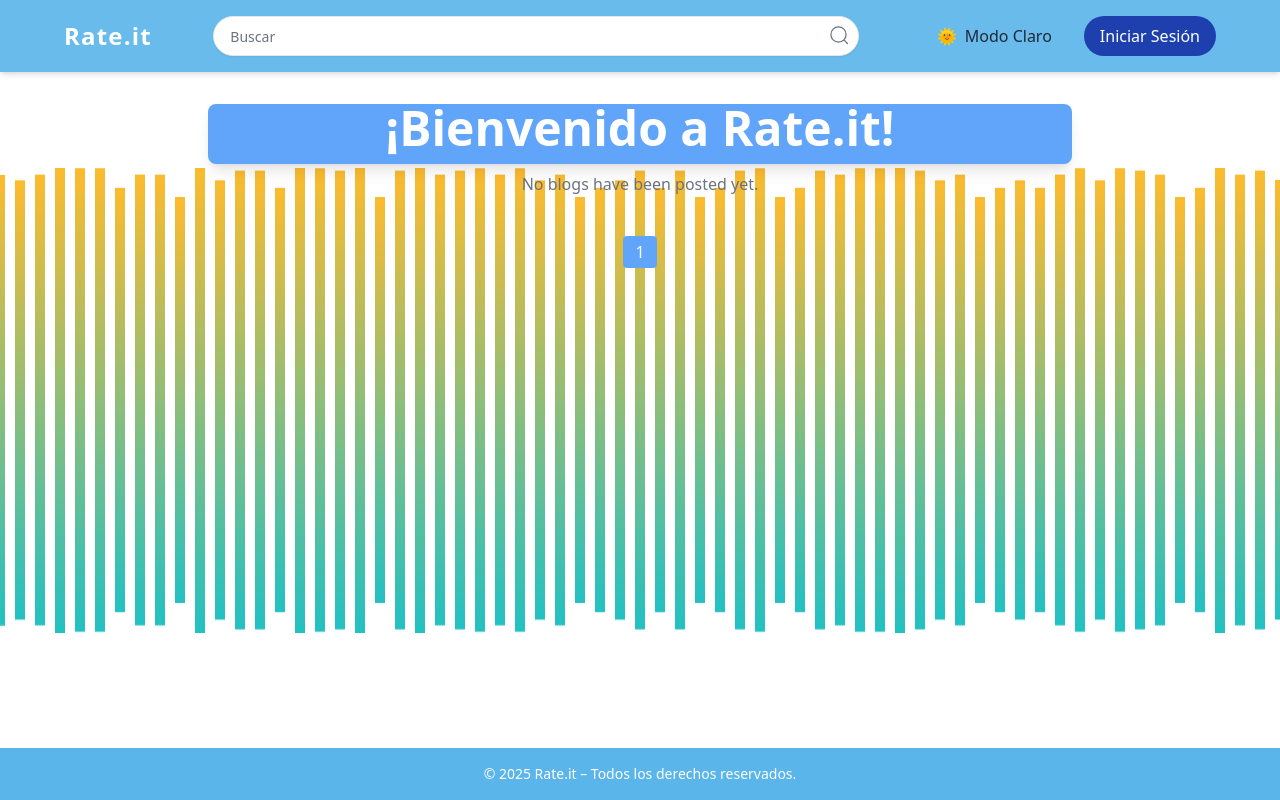
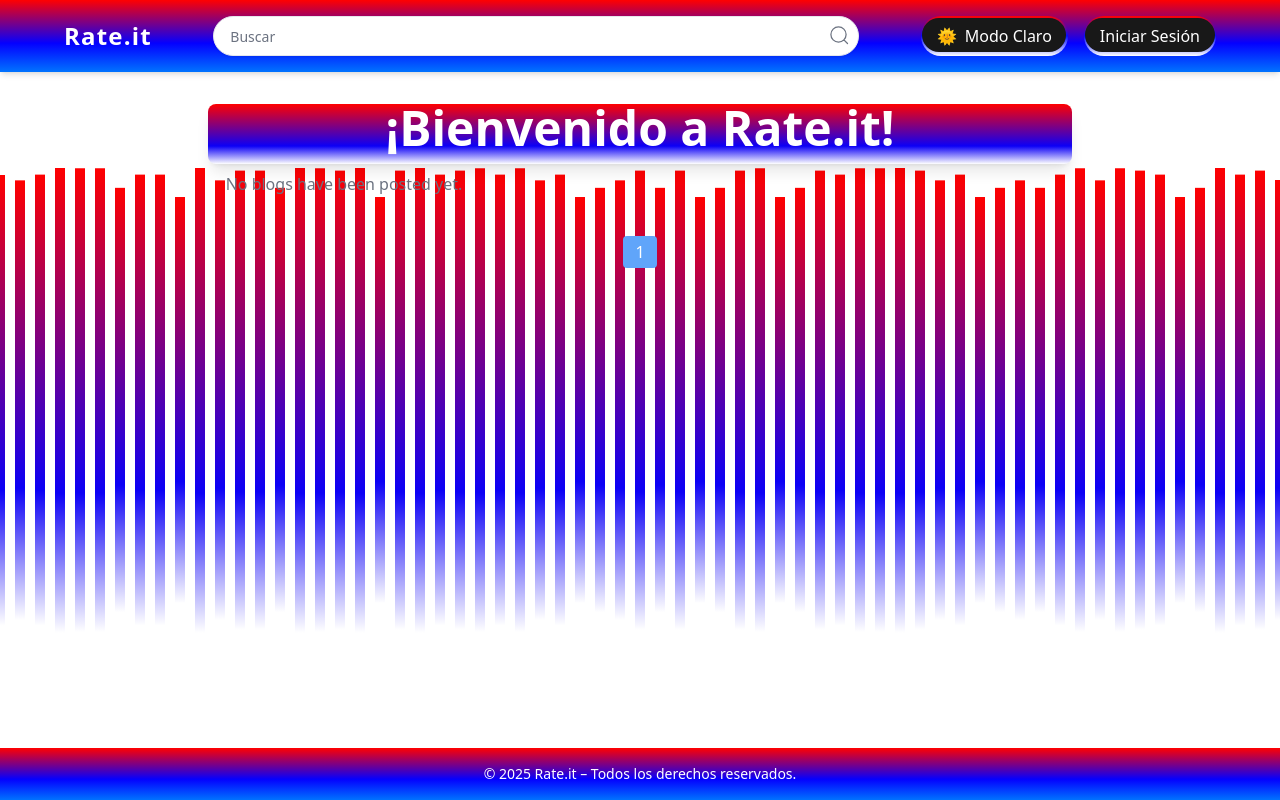
Before and after one commit to brustlinket12/software7, a Django app: page / in a window 1280 px wide. Run offline with Django 5.2, Linux system fonts and the light colour scheme; data that the repository does not hold is empty; some libraries are stand-ins or nearby versions.

Commit message:
Avances del diseño
Avances del diseño antes de pasar a siguientes secciones.

```diff
--- a/blogproject/blogproject/blogapp/static/blogapp/css/style.css
+++ b/blogproject/blogproject/blogapp/static/blogapp/css/style.css
@@ -3,29 +3,33 @@
       :root {
         /* --bg-color:rgba(255, 255, 255, 0.51); */
         --text-color: #222;
-        --header-bg-light: rgba(90, 181, 234, 0.91);
+        transition: opacity 0.6s ease, transform 0.6s ease;
+        /* --header-bg-light: rgba(90, 181, 234, 0.91); */
       }
 
       .dark {
         /* --bg-color:rgba(85, 5, 8, 0.86); */
         --text-color: #fff;
-        --header-bg-dark: #1a1a1a;
+        transition: opacity 0.6s ease, transform 0.6s ease;
+        /* --header-bg-dark: #1a1a1a; */
       }
 
       .dark body {
-        background: #FCB045;
-        background: radial-gradient(circle,rgba(252, 176, 69, 1) 0%, rgba(225, 22, 36, 1) 25%, rgba(119, 22, 31, 1) 75%, rgba(26, 22, 26, 1) 100%);
-
+        background: #1A161A;
+        background: linear-gradient(0deg,rgba(26, 22, 26, 1) 0%, rgba(181, 46, 43, 1) 25%, rgba(26, 22, 26, 1) 50%, rgba(181, 46, 43, 1) 75%, rgba(26, 22, 26, 1) 100%);
         color: var(--text-color);
+        transition: opacity 0.6s ease, transform 0.6s ease;
       }
 
       body {
-        background: white;
-        color: var(--text-color);
+       background: #ffffff;
+       transition: opacity 0.6s ease, transform 0.6s ease;
       }
 
       header, nav, footer {
-        background-color: var(--header-bg-light);
+        background: #0073ff;
+        background: linear-gradient(0deg,rgba(0, 115, 255, 1) 0%, rgba(4, 0, 255, 1) 40%, rgb(255, 0, 0) 100%);
+        transition: opacity 0.6s ease, transform 0.6s ease;
       }
 
       /*{
@@ -113,17 +121,135 @@
   }
 
 
+/* Style para botones principales */
+
+  .custombutton{
+    overflow: hidden;
+    position: relative;
+    z-index: 2;
+    background: #ffffff;
+    background: linear-gradient(0deg,rgba(255, 255, 255, 1) 0%, rgba(0, 13, 255, 1) 50%, rgba(255, 0, 0, 1) 100%);
+    border-radius: 30px;
+  }
+
+    .custombutton::before {
+      content: "";
+      position: absolute;
+      left: 0;
+      bottom: 0;
+      width: 0px;
+      height: 100%;
+      background: #ffffff;
+      background: linear-gradient(0deg,rgba(255, 255, 255, 1) 0%, rgba(0, 13, 255, 1) 50%, rgba(255, 0, 0, 1) 100%);
+      transform: rotate(0deg);
+      opacity: 0;
+      transition: all 0.5s cubic-bezier(0.23, 1, 0.320, 1);
+      pointer-events: none;
+      z-index: -1;
+    }
+
+    @keyframes sweep {
+      0% {
+        transform: rotate(0deg) translateX(-100%);
+      }
+      100% {
+        transform: rotate(0deg) translateX(100%);
+      }
+    }
+
+    .custombutton:hover::before {
+      width: 100%;
+      opacity: 1;
+    }
+
+    .custombutton::after {
+      content: '';
+      background-color: #181818;
+      position: absolute;
+      z-index: -2;
+      transition: 0.3s ease;
+      height: 85%;
+      width: 98%;
+      top: 5%;
+      left: 1%;
+      border-radius: 25px;
+    }
+
+  .dark .custombutton{
+    overflow: hidden;
+    position: relative;
+    z-index: 2;
+    background: #1A161A;
+    background: linear-gradient(0deg,rgba(26, 22, 26, 100) 0%, rgba(253, 29, 29, 1) 50%, rgba(252, 176, 69, 1) 100%);
+    border-radius: 30px;
+  }
+
+    .dark .custombutton::before {
+      content: "";
+      position: absolute;
+      left: 0;
+      bottom: 0;
+      width: 0px;
+      height: 100%;
+      background: 	#46433f;
+      background: #1A161A;
+      background: linear-gradient(0deg,rgba(26, 22, 26, 100) 0%, rgba(253, 29, 29, 1) 50%, rgba(252, 176, 69, 1) 100%);
+      transform: rotate(0deg);
+      opacity: 0;
+      transition: all 0.5s cubic-bezier(0.23, 1, 0.320, 1);
+      pointer-events: none;
+      z-index: -1;
+    }
+
+    @keyframes sweep {
+      0% {
+        transform: rotate(0deg) translateX(-100%);
+      }
+      100% {
+        transform: rotate(0deg) translateX(100%);
+      }
+    }
+
+    .dark .custombutton:hover::before {
+      width: 100%;
+      opacity: 1;
+    }
+
+    .dark .custombutton::after {
+      content: '';
+      background-color: #181818;
+      position: absolute;
+      z-index: -2;
+      transition: 0.3s ease;
+      height: 85%;
+      width: 98%;
+      top: 5%;
+      left: 1%;
+      border-radius: 25px;
+    }
+
+/* Style para titulo de páginas */
+.main_title{
+  background: #ffffff;
+  background: linear-gradient(0deg,rgba(255, 255, 255, 1) 0%, rgb(12, 0, 246) 30%, rgb(255, 0, 0) 100%);
+}
+
+.dark .main_title{
+  background: #1A161A;
+  background: linear-gradient(0deg,rgba(26, 22, 26, 1) 0%, rgba(253, 29, 29, 1) 50%, rgba(252, 176, 69, 1) 100%);
+}
+
 /* Style de blog_list */
     /* {% comment %} Card Modo Claro {% endcomment %} */
     .card {
       overflow: hidden;
       position: relative;
       z-index: 2;
-      width: 865px;
-      background: rgb(51, 0, 255);
-      background: linear-gradient(137deg, rgb(51, 108, 231) 0%, rgba(184, 237, 243) 100%);
+      width: 400px;
+      background: #ffffff;
+      background: linear-gradient(0deg,rgba(255, 255, 255, 1) 0%, rgb(12, 0, 246) 30%, rgb(255, 0, 0) 100%);
       border-radius: 30px;
-      filter: drop-shadow(0px 0px 35px rgb(25, 77, 220));
+      filter: drop-shadow(0px 0px 35px rgb(105, 13, 19));
       opacity: 0;
       transform: translateY(20px);
       transition: opacity 0.6s ease, transform 0.6s ease;
--- a/blogproject/blogproject/blogapp/templates/blogapp/base.html
+++ b/blogproject/blogproject/blogapp/templates/blogapp/base.html
@@ -80,10 +80,10 @@
           </div>
         {% endif %}
 
-        <div class="flex items-center space-x-4">
+        <div class="flex items-center space-x-4 ">
           <button
             onclick="toggleDarkMode()"
-            class="flex items-center gap-2 px-4 py-2 rounded-full"
+            class="flex items-center gap-2 px-4 py-2 rounded-full text-white font-medium custombutton"
           >
             <span
               id="theme-icon"
@@ -102,7 +102,7 @@
           {% if user.is_authenticated %}
           <a
             href="{% url 'blogapp:add_blog' %}"
-            class="bg-blue-500 hover:bg-blue-600 text-white dark:bg-[#b9aa87] dark:hover:bg-[#706342] dark:text-white font-medium py-2 px-4 rounded transition-all duration-500 ease-in-out"
+            class="bg-blue-500 hover:bg-blue-600 text-white dark:bg-[#b9aa87] dark:hover:bg-[#706342] dark:text-white font-medium py-2 px-4 transition-all duration-500 ease-in-out custombutton"
             >Nuevo blog</a
           >
           {% endif %}
@@ -111,7 +111,7 @@
 
           {% if user.is_authenticated %}
           <div class="relative inline-block text left">
-            <button id="userMenuButton" class="w-10 h-10 rounded-full bg-blue-800 hover:bg-blue-600 dark:bg-[#b9aa87] dark:hover:bg-[#706342] text-white flex items-center justify-center font-bold focus:outline-none focus:ring-2 focus:ring-blue-500">
+            <button id="userMenuButton" class="w-10 h-10 rounded-full bg-blue-800 hover:bg-blue-600 dark:bg-[#b9aa87] dark:hover:bg-[#706342] text-white flex items-center justify-center font-bold focus:outline-none focus:ring-2 focus:ring-blue-500 custombutton">
               {{ user.username|slice:":1"|upper }}
             </button>
 
@@ -145,7 +145,7 @@
 
           {% else %}
           <a href="{% url 'blogapp:login' %}">
-            <button class="bg-blue-800 hover:bg-blue-700 text-white dark:bg-[#b9aa87] dark:hover:bg-[#706342] dark:text-white py-2 px-4 rounded-full transition-all duration-300">
+            <button class="bg-blue-800 hover:bg-blue-700 text-white dark:bg-[#b9aa87] dark:hover:bg-[#706342] dark:text-white py-2 px-4 rounded-full transition-all duration-300 custombutton">
               Iniciar Sesión
             </button>
           </a>
--- a/blogproject/blogproject/blogapp/templates/blogapp/blog_list.html
+++ b/blogproject/blogproject/blogapp/templates/blogapp/blog_list.html
@@ -1,16 +1,16 @@
 {% extends 'base.html' %}
 
 {% block content %}
-  <div class="bg-blue-400 dark:bg-[#1a1a1a] text-white dark:text-white pb-3 rounded-lg shadow-lg mb-2">
+  <div class="bg-blue-400 dark:bg-[#1a1a1a] text-white dark:text-white pb-3 rounded-lg shadow-lg mb-2 main_title">
     <h1 class="text-5xl font-bold text-center">¡Bienvenido a Rate.it!</h1>
   </div>
 
 
 
-  <div class="grid gap-6">
+  <div class="grid grid-cols-1 sm:grid-cols-2 md:grid-cols-3 gap-6">
     {% for blog in object_list %}
     {% comment %} SE AÑADE "CARD" PARA APLICAR CSS A BLOGS {% endcomment %}
-      <div class="card bg-white dark:bg-gray-800 rounded-lg shadow-lg p-6 hover:shadow-xl transition-all duration-700 ease-in-out dark:text-white text-gray-900 animate-fade-in">
+      <div class="card p-6 hover:shadow-xl ease-in-out dark:text-white text-gray-900 animate-fade-in transition-transform duration-300 hover:scale-105 dark:hover:scale-105">
 
         <!-- Mostrar la imagen si existe -->
         {% if blog.cover_image %}
@@ -19,19 +19,23 @@
 
         <div class="flex justify-between items-center mb-2">
           <h2 class="text-xl font-semibold mb-2">
-            <a href="{% url 'blogapp:blog_detail' blog.pk %}" class="text-[#73748c] hover:text-[#454655] dark:text-[#b9aa87] dark:hover:text-[#d9d1bf]">{{ blog.title }}</a>
+            <a href="{% url 'blogapp:blog_detail' blog.pk %}" class="title">{{ blog.title }}</a>
           </h2>
           {% if blog.average_rating > 0 %}
             <span class="text-xl font-semibold text-[#ffbf00] dark:text-[#ffbf00]">{{ blog.average_rating|floatformat:1 }} ★</span>
            {% else %}
-            <span class="text-gray-400">Sin reseñas aún</span>
+            <span class="text-black-800 fm dark:text-white-800 dark:font-medium out_contet">Sin reseñas aún</span>
           {% endif %}
         </div>
         {% if blog.tag %}
-              <p class="text-sm text-[#666666] dark:text-gray-300">Género: {{ blog.tag }}
+              <p class="text-sm out_contet">Género: {{ blog.tag }}
               {% endif %}
+      <div class="line-clamp-3">
         <p class="text-black text-m dark:text-white" >{{blog.content|safe}}</p>
-        <p class="text-sm text-gray-500 dark:text-gray-400">by {{ blog.author.username }} - {{ blog.created_at }}</p>
+      </div>
+      <div>
+        <p class="text-sm out_contet">by {{ blog.author.username }} - {{ blog.created_at }}</p>
+      </div>
       </div>
     {% empty %}
       <p class="text-gray-500 dark:text-gray-400 text-center">No blogs have been posted yet.</p>
```
Also changed, not shown: other parts of blogproject/blogproject/blogapp/static/blogapp/css/style.css (+87 -24 lines).
